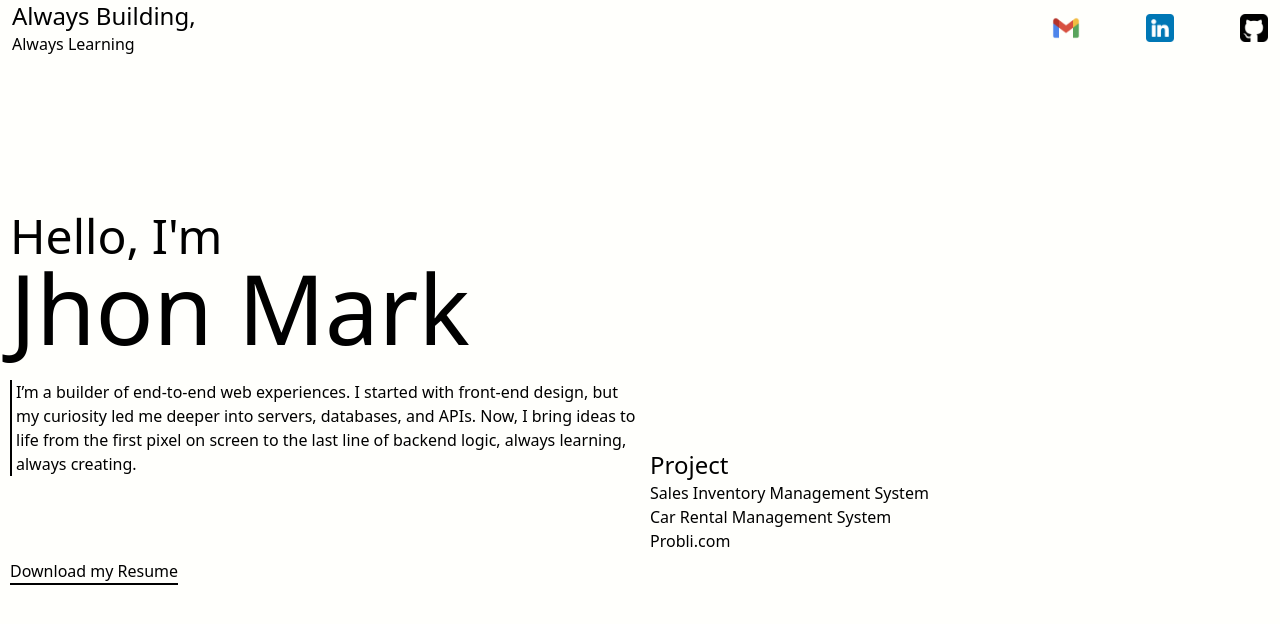
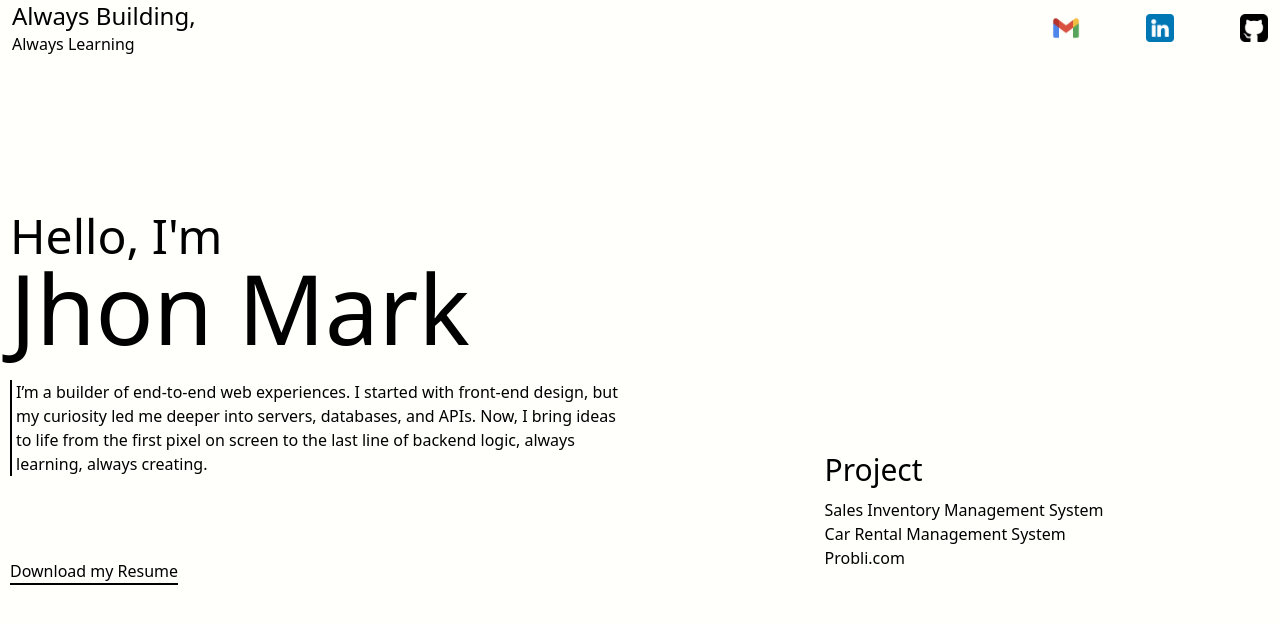
Before and after one commit to MarkRyuo/my_Portfolio, a React (Vite) app: page / in a window 1280 px wide. Shown: the top 624 px of the page. Built offline with nearby package versions, Linux system fonts and the light colour scheme.

Commit message:
Subject: Update

```diff
--- a/src/App.jsx
+++ b/src/App.jsx
@@ -11,11 +11,11 @@ function App() {
         <nav className="">
           <NavCompts largeText="Always Building," smallText="Always Learning" />
         </nav>
-        <div className="mx-auto w-auto max-w-7xl grid grid-row-2 lg:grid-cols-2 py-2.5">
+        <div className="mx-auto w-auto max-w-7xl grid grid-row-2 lg:grid-cols-2 lg:gap-4">
           <section className="">
             <LeftHero />
           </section>
-          <section className="flex items-center justify-end px-2.5 lg:justify-start">
+          <section className="flex items-center">
             <RightHero />
           </section>
         </div>
--- a/src/components/rightHeroCompts.jsx
+++ b/src/components/rightHeroCompts.jsx
@@ -5,9 +5,9 @@ import SystemCompts from "./systemCompts"
 function RightHero(){
 
     return(
-        <div className="flex flex-col items-end w-full lg:items-start">
+        <div className="flex flex-col items-end w-full px-2.5 lg:items-center ">
             <div>
-                <h1 className="text-2xl">Project</h1>
+                <h1 className="text-3xl py-2.5">Project</h1>
                 <SystemCompts sysName="Sales Inventory Management System" url="https://www.facebook.com/"/>
                 <SystemCompts sysName="Car Rental Management System" url="https://www.facebook.com/"/>
                 <SystemCompts sysName="Probli.com" url="https://www.facebook.com/"/>
```
